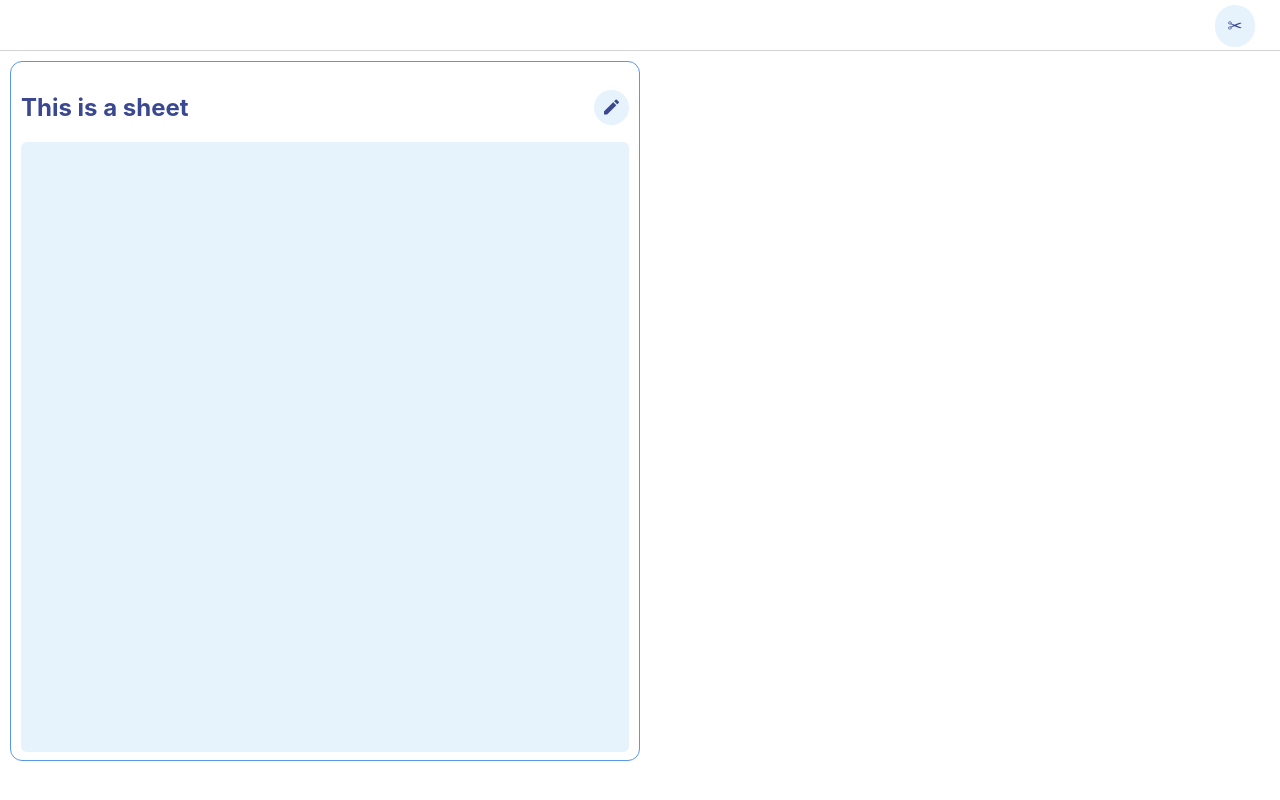
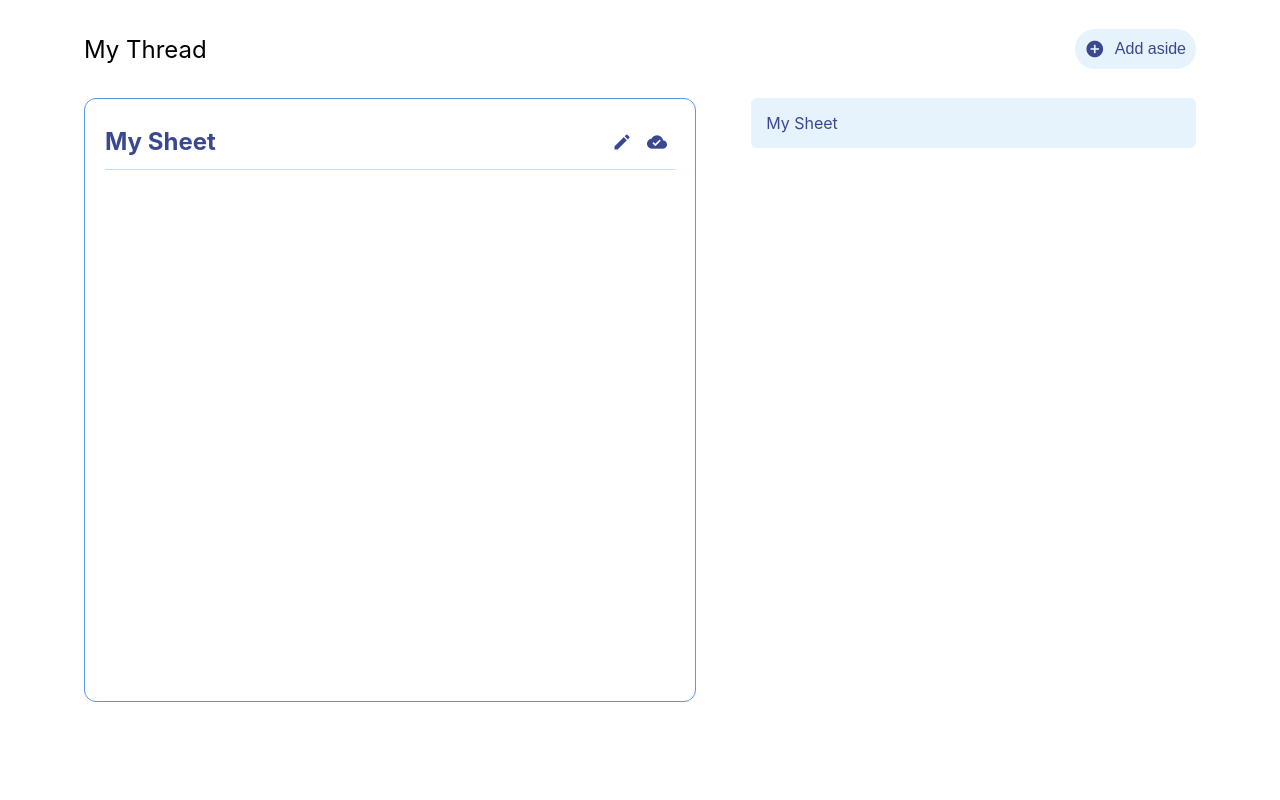
Before and after one commit to akalakkad/aside, a Vue app: page / in a window 1280 px wide. Built offline with nearby package versions, Linux system fonts and the light colour scheme.

Commit message:
all sheets now displayed

```diff
--- a/src/App.vue
+++ b/src/App.vue
@@ -39,10 +39,13 @@ body {
 }
 
 .app-container {
+  display: flex;
+  justify-content: center;
   width: 100%;
   min-height: 100%;
   height: 100%;
   padding: 0;
+  margin: 0;
   font-family: -apple-system, BlinkMacSystemFont, 'Segoe UI', Roboto, Oxygen, Ubuntu, Cantarell, 'Open Sans', 'Helvetica Neue', sans-serif;
 }
 </style>
--- /dev/null
+++ b/src/components/Contents.vue
@@ -0,0 +1,28 @@
+<template>
+  <div class="contents-container">
+      <div v-for="i in $store.state.asides" :key="i.title">
+          <Item :title="i.title" :hash="i.hash"></Item>
+      </div>
+  </div>
+</template>
+
+<script>
+import Item from '@/components/Item';
+
+export default {
+    components: { Item },
+    props: [],
+    data() {
+        return {
+
+        }
+    }
+}
+</script>
+
+<style>
+    .contents-container {
+        width: 40%;
+        height: auto;
+    }
+</style>
--- /dev/null
+++ b/src/components/Item.vue
@@ -0,0 +1,35 @@
+<template>
+  <div @click="setHash" class="item-container">
+      {{ title }}
+  </div>
+</template>
+
+<script>
+export default {
+    components: {},
+    props: ['title', 'hash'],
+    data() {
+        return {
+
+        }
+    },
+    methods: {
+        setHash() {
+            this.$store.state.current = this.hash;
+        }
+    }
+}
+</script>
+
+<style>
+    .item-container {
+        width: 100%;
+        min-height: 30px;
+        height: auto;
+        padding: 15px;
+        margin-bottom: 5px;
+        background-color: #e6f2fc;
+        border-radius: 6px;
+        color: #3a4891;
+    }
+</style>
--- a/src/components/Sheet.vue
+++ b/src/components/Sheet.vue
@@ -1,8 +1,11 @@
 <template>
   <div @keydown.meta="getSelection" class="sheet-container">
     <div class="sheettitle-box">
-      <h2 class="sheet-title">{{ data.title }}</h2>
-      <EditButton @click.native="toggleEdit"></EditButton>
+        <h2 class="sheet-title">{{ data.title }}</h2>
+        <div style="display: flex; justify-content: flex-start;">
+            <EditButton @click.native="toggleEdit" :state="edit"></EditButton>
+            <Save :icon="saveState ? 'cloud_upload' : 'cloud_done' "></Save>
+        </div>
     </div>
 
     <div @keyup="autoSave" @mouseup="getSelection" :class="{'editor-active': edit}" class="sheet-editor" :contenteditable="edit" ref="sheet">
@@ -14,15 +17,17 @@
 
 <script>
 import EditButton from "@/components/buttons/EditButton.vue";
+import Save from '@/components/states/Save';
 
 export default {
-  components: { EditButton },
+  components: { EditButton, Save },
   props: ["data"],
   data() {
     return {
       text: "",
-      edit: true,
-      throttle: null
+      edit: false,
+      throttle: null,
+      saveState: false
     };
   },
   methods: {
@@ -43,10 +48,12 @@ export default {
         console.log("saving");
         console.log(this.$store.state.asides);
         this.$store.commit("saveSheet", { h: this.data.hash, b: this.$refs.sheet.innerHTML});
+        this.saveState = false;
     },
     autoSave() {
         clearTimeout(this.throttle);
-        this.throttle = setTimeout(this.saveContents, 3000);
+        this.saveState = true;
+        this.throttle = setTimeout(this.saveContents, 1000);
     }
   },
   watch: {
@@ -59,10 +66,10 @@ export default {
 
 <style>
 .sheet-container {
-  display: inline-block;
-  width: 50%;
+  display: block;
+  width: 55%;
   height: 100%;
-  padding: 10px;
+  padding: 20px;
   border: solid #5a97e6 1px;
   border-radius: 12px;
 }
@@ -72,7 +79,10 @@ export default {
   align-items: center;
   justify-content: space-between;
   width: 100%;
-  height: 70px;
+  height: auto;
+  padding: 5px 0 10px 0;
+  margin-bottom: 20px;
+  border-bottom: solid #c2def8 1px;
 }
 
 .sheet-title {
@@ -93,16 +103,19 @@ export default {
 
 .sheet-editor {
   display: block;
-  max-width: 100%;
   width: 100%;
-  height: 90%;
+  height: 80%;
   padding: 0px;
+  margin: 0;
   border: none;
   border-radius: 6px;
   background-color: #fff;
   resize: none;
   outline: none;
   font-size: 20px;
+  color: #3a4891;
+
+  overflow-y: scroll;
 }
 
 .editor-active {
--- a/src/components/Thread.vue
+++ b/src/components/Thread.vue
@@ -1,15 +1,18 @@
 <template>
   <div class="thread-container">
 
-          <Sheet :data="sheetData"></Sheet>
+        <Sheet :data="sheetData"></Sheet>
 
+        <Contents></Contents>
   </div>
 </template>
 
 <script>
 import Sheet from '@/components/Sheet';
+import Contents from '@/components/Contents';
+
 export default {
-    components: {Sheet},
+    components: { Sheet, Contents },
     props: ['sheetData'],
     data() {
         return {
@@ -21,8 +24,10 @@ export default {
 
 <style>
     .thread-container {
+        display: flex;
+        justify-content: space-between;
         width: 100%;
-        height: 100%;
-        padding: 10px;
+        height: 80%;
+        padding: 10px;;
     }
 </style>
--- a/src/components/ToolBar.vue
+++ b/src/components/ToolBar.vue
@@ -1,5 +1,8 @@
 <template>
   <div class="toolbar-container">
+      <span style="font-size: 24px">
+          My Thread
+      </span>
       <AsideButton></AsideButton>
   </div>
 </template>
@@ -20,11 +23,12 @@ export default {
 <style>
     .toolbar-container {
         display: flex;
-        justify-content: flex-end;
+        justify-content: space-between;
         align-items: center;
         width: 100%;
-        height: 50px;
-        padding: 25px;
-        border-bottom: solid lightgrey 1px;
+        min-height: 40px;
+        height: 10%;
+        padding: 10px;
+        margin: auto;
     }
 </style>
--- a/src/components/buttons/AsideButton.vue
+++ b/src/components/buttons/AsideButton.vue
@@ -1,7 +1,12 @@
 <template>
   <div class="asidebutton-container">
       <button @click="newAside" class="asidebutton">
-          ✂︎
+        <i style="font-size: 20px;" class="material-icons">
+            add_circle
+        </i>
+        <span style="margin-left: 10px;">
+            Add aside
+        </span>
       </button>
   </div>
 </template>
@@ -34,6 +39,9 @@ export default {
     }
 
     .asidebutton {
+        display: flex;
+        justify-content: center;
+        align-items: center;
         width: 100%;
         height: auto;
         padding: 10px;
@@ -41,7 +49,7 @@ export default {
         border: none;
         border-radius: 100px;
         font-family: Arial, Helvetica, sans-serif;
-        font-size: 18px;
+        font-size: 16px;
         color: #3a4891;
         outline: none;
     }
--- a/src/components/buttons/EditButton.vue
+++ b/src/components/buttons/EditButton.vue
@@ -1,6 +1,6 @@
 <template>
   <div class="editbutton-container">
-        <i style="font-size: 20px;" class="material-icons edit-button">
+        <i style="font-size: 20px;"  :class="{'edit-active': state}"  class="material-icons edit-button">
             edit
         </i>
   </div>
@@ -9,7 +9,7 @@
 <script>
 export default {
     components: {},
-    props: [],
+    props: ['state'],
     data() {
         return {
 
@@ -20,7 +20,6 @@ export default {
 
 <style>
     .editbutton-container {
-        display: inline-block;
         width: auto;
         height: auto;
 
@@ -36,10 +35,12 @@ export default {
         padding: 5px;
         border: none;
         border-radius: 100px;
+        background-color: transparent;
+        font-size: 16px;
+        color: #3a4891;
+    }
+
+    .edit-active {
         background-color: #e6f2fc;
-        font-size: 12px;
-        color: #3a4891;
-
-
     }
 </style>
--- /dev/null
+++ b/src/components/states/Save.vue
@@ -0,0 +1,31 @@
+<template>
+  <div class="save-container">
+    <span style="font-size: 20px;" class="material-icons">
+        {{ icon }}
+    </span>
+  </div>
+</template>
+
+<script>
+export default {
+    components: {},
+    props: ['icon'],
+    data() {
+        return {
+
+        }
+    }
+}
+</script>
+
+<style>
+    .save-container {
+        display: flex;
+        justify-content: center;
+        align-items: center;
+        width: 35px;
+        height: 35px;
+        font-size: 16px;
+        color: #3a4891;
+    }
+</style>
--- a/src/store/index.js
+++ b/src/store/index.js
@@ -8,7 +8,7 @@ const store = new Vuex.Store({
         snippet: '',
         asides: [
             {
-                title: 'This is a sheet',
+                title: 'My Sheet',
                 hash: 'hgFHgc',
                 body: '',
                 parent: [],
--- a/src/views/Workspace.vue
+++ b/src/views/Workspace.vue
@@ -31,8 +31,9 @@ export default {
 
 <style>
     .workspace-container {
-        width: 100%;
-        height: 90%;
-
+        width: 90%;
+        min-height: 100%;
+        height: 100%;
+        padding: 10px;
     }
 </style>
```
